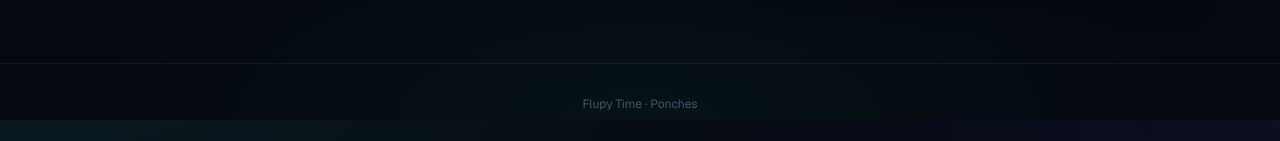
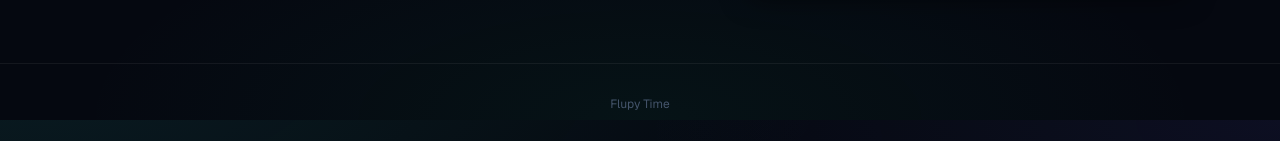
Before and after one commit to ronifell/Flupy-Time-Admin, a Next.js app: page / in a window 1280 px wide. Shown: the part 680-821 px from the top of the page. Built offline with nearby package versions, Linux system fonts and the light colour scheme.

Commit message:
fix: change the app name to Flupy Time

```diff
--- a/src/app/page.tsx
+++ b/src/app/page.tsx
@@ -108,7 +108,7 @@ export default function PortalPage() {
       </main>
 
       <footer className="border-t border-white/[0.06] py-8 text-center text-xs text-slate-600">
-        Flupy Time · Ponches
+        Flupy Time
       </footer>
     </div>
   );
```
